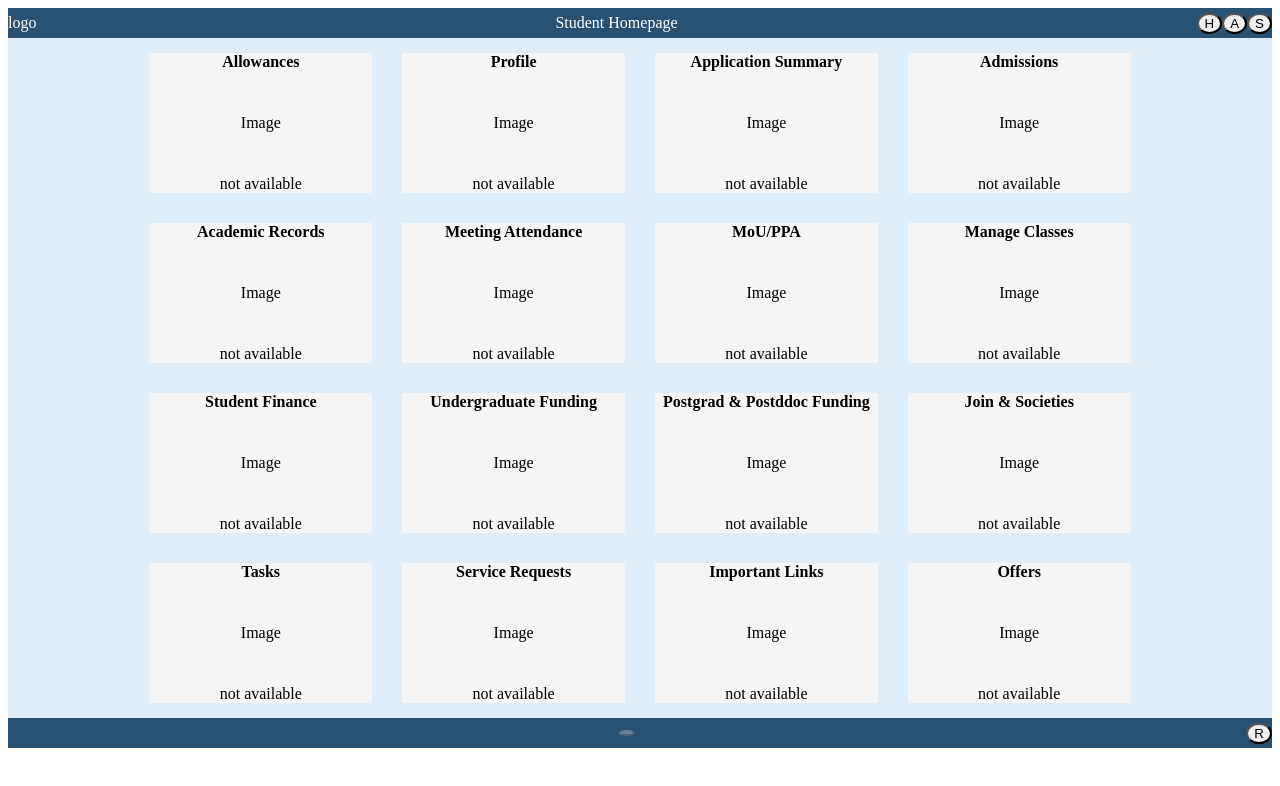
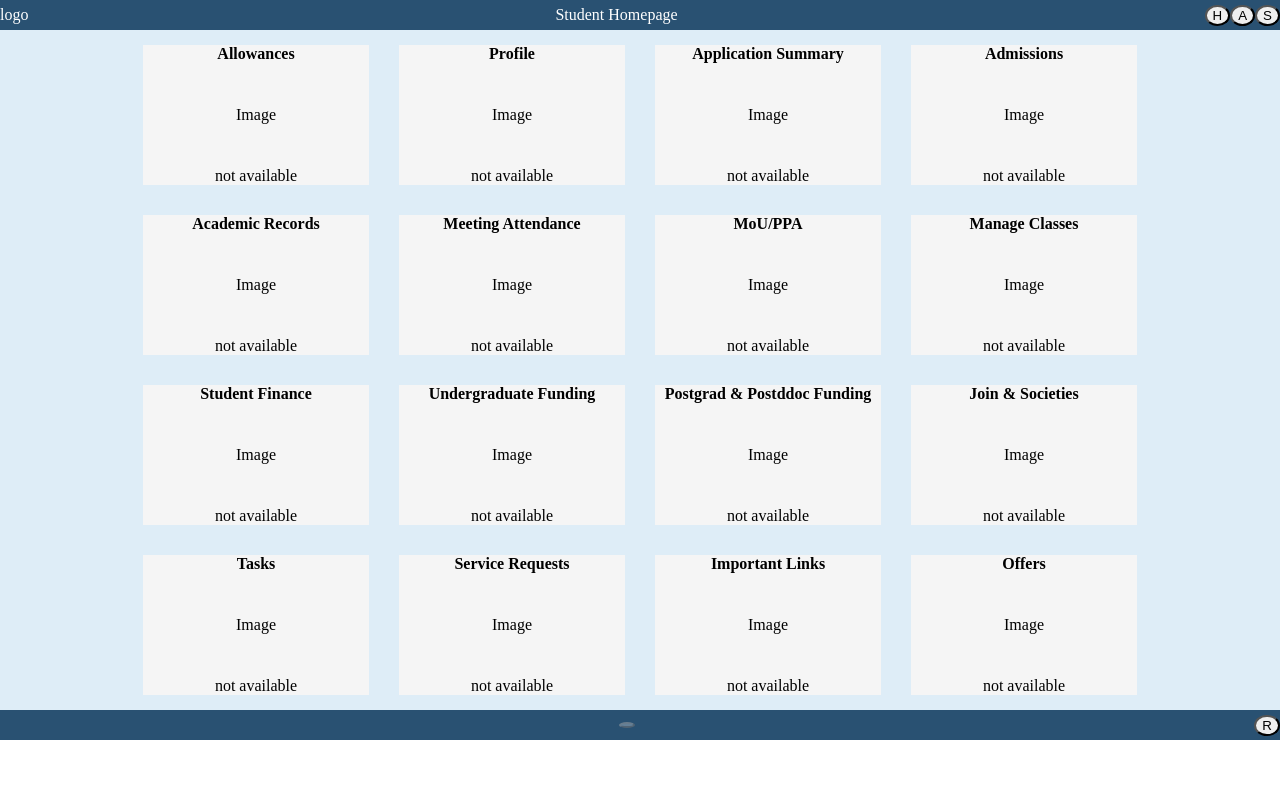
Before and after one commit to kenene-songezo/PeopleSoftUCT-clone, an Angular app in the folder Peoplesoft-Clone/: page / in a window 1280 px wide. Shown: the top 786 px of the page. Built offline with nearby package versions, Linux system fonts and the light colour scheme.

Commit message:
feat: added fontawesome to the project

```diff
--- a/Peoplesoft-Clone/src/styles.css
+++ b/Peoplesoft-Clone/src/styles.css
@@ -1 +1,4 @@
 /* You can add global styles to this file, and also import other style files */
+body{
+  margin: 0;
+}
```
Also changed, not shown: package.json (added, +7 -0 lines), 1 other file (tests, documents, lock files or other folders).
